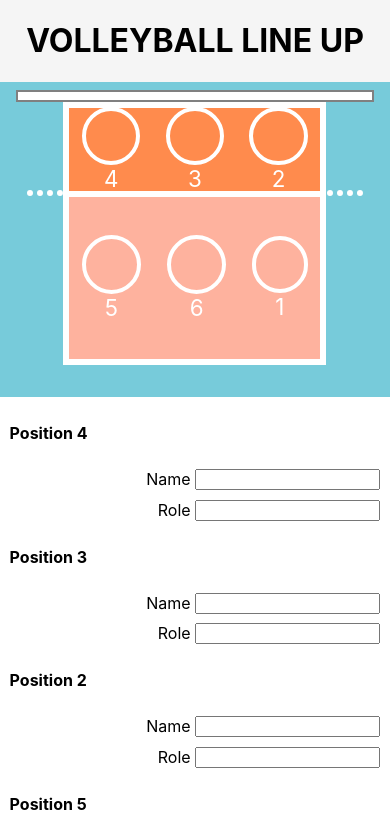
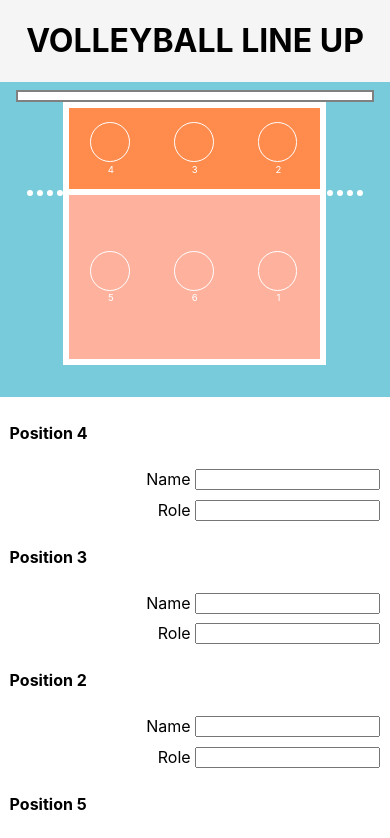
Before and after one commit to edward93/project-volleyball-lineup, a React (Create React App) app: page / in a window 390 px wide. Shown: the top 838 px of the page. Built offline with nearby package versions, Linux system fonts and the light colour scheme.

Commit message:
makes player circles responsive

```diff
--- a/src/components/Player.Component.tsx
+++ b/src/components/Player.Component.tsx
@@ -1,10 +1,13 @@
 import { player } from "../models/player";
+import "../styles/playerComponent.scss";
 
 export const PlayerComponent = (props: { player: player | undefined; positionNumber: number }) => {
   const { player, positionNumber } = props;
   return (
     <div className={`pvl-volleyball-player pvl-player-pos-${positionNumber}`} key={positionNumber}>
-      <div className="pvl-player-main-body">{player?.name}</div>
+      <div className="pvl-player-main-body-container">
+        <div className="pvl-player-main-body-content">{player?.name}</div>
+      </div>
       <div className="pvl-player-info">{player?.role ? `${player.role} - ${positionNumber}` : `${positionNumber}`}</div>
     </div>
   );
--- a/src/styles/common.scss
+++ b/src/styles/common.scss
@@ -4,10 +4,9 @@ $court-color-main: #ff8b4d;
 $court-color-secondary: #feb29e;
 $outer-bounds-color: #77cbda;
 
-$court-size: 50em;
-$player-circle-size: 60%;
-
-$player-font-size: 1.4em;
+$player-circle-size: 45%;
+$player-circle-border-thickness: 0.2em;
+$player-font-size: clamp(2vw, 1.5em, .6em);
 
 @mixin front-row($lineType: solid) {
   display: flex;
@@ -23,10 +22,10 @@ $player-font-size: 1.4em;
 }
 
 // responsive box
-@mixin responsive-square {
-  width: 70%;
+@mixin responsive-square($square-size: 70%, $border-margin: $court-border-thickness) {
+  width: $square-size;
   position: relative;
-  margin: $court-border-thickness; // to compensate for content's border
+  margin: $border-margin; // to compensate for content's border
 
   &::after {
     content: "";
@@ -35,29 +34,19 @@ $player-font-size: 1.4em;
   }
 }
 
-@mixin responsive-square-content {
+@mixin responsive-square-content($border-margin: -$court-border-thickness) {
   position: absolute;
-  margin: -$court-border-thickness; // to match the parent's content
+  margin: $border-margin; // to match the parent's content
   width: 100%;
   height: 100%;
 }
 
-// responsive-circle
-@mixin responsive-circle {
-  width: $player-circle-size;
-  position: relative;
+// circle
+@mixin circle {
+  width: 100%;
+  height: 100%;
 
-  padding-bottom: $player-circle-size;
-  border-radius: $player-circle-size * 2;
-
-  // height: 0;
-  // &::after {
-  //   content: "";
-  //   display: block;
-  //   // position: absolute;
-  //   padding-bottom: $player-circle-size;
-  //   border-radius: $player-circle-size * 2;
-  // }
+  border-radius: 50%;
 }
 
 .responsive-box {
--- a/src/styles/lineup.scss
+++ b/src/styles/lineup.scss
@@ -62,38 +62,6 @@
 
           border: $court-border-thickness solid white;
 
-          & .pvl-volleyball-player {
-            color: white;
-            position: relative;
-
-            display: flex;
-            flex-direction: column;
-            justify-content: center;
-            align-items: center;
-            flex-grow: 1;
-
-            & > .pvl-player-main-body {
-              @include responsive-circle;
-              // width: 50%;
-              // padding-bottom: 50%;
-              // border-radius: 50%;
-
-              display: flex;
-              justify-content: center;
-              align-items: center;
-              font-size: $player-font-size;
-
-              border: 0.2em solid white;
-            }
-
-            & > .pvl-player-info {
-              display: flex;
-              justify-content: center;
-              align-items: center;
-              font-size: $player-font-size;
-            }
-          }
-
           & .pvl-court-front-row {
             @include front-row();
           }
--- /dev/null
+++ b/src/styles/playerComponent.scss
@@ -0,0 +1,36 @@
+@import "./common.scss";
+
+.pvl-volleyball-player {
+  color: white;
+  position: relative;
+
+  display: flex;
+  flex-direction: column;
+  justify-content: center;
+  align-items: center;
+
+  width: 100%;
+  font-size: $player-font-size;
+
+  & .pvl-player-main-body-container {
+    @include responsive-square($player-circle-size, $player-circle-border-thickness);
+
+    & .pvl-player-main-body-content {
+      @include responsive-square-content(-$player-circle-border-thickness);
+
+      @include circle;
+
+      display: flex;
+      justify-content: center;
+      align-items: center;
+
+      border: $player-circle-border-thickness solid white;
+    }
+  }
+
+  & > .pvl-player-info {
+    display: flex;
+    justify-content: center;
+    align-items: center;
+  }
+}
```
Also changed, not shown: 1 other file (tests, documents, lock files or other folders).
